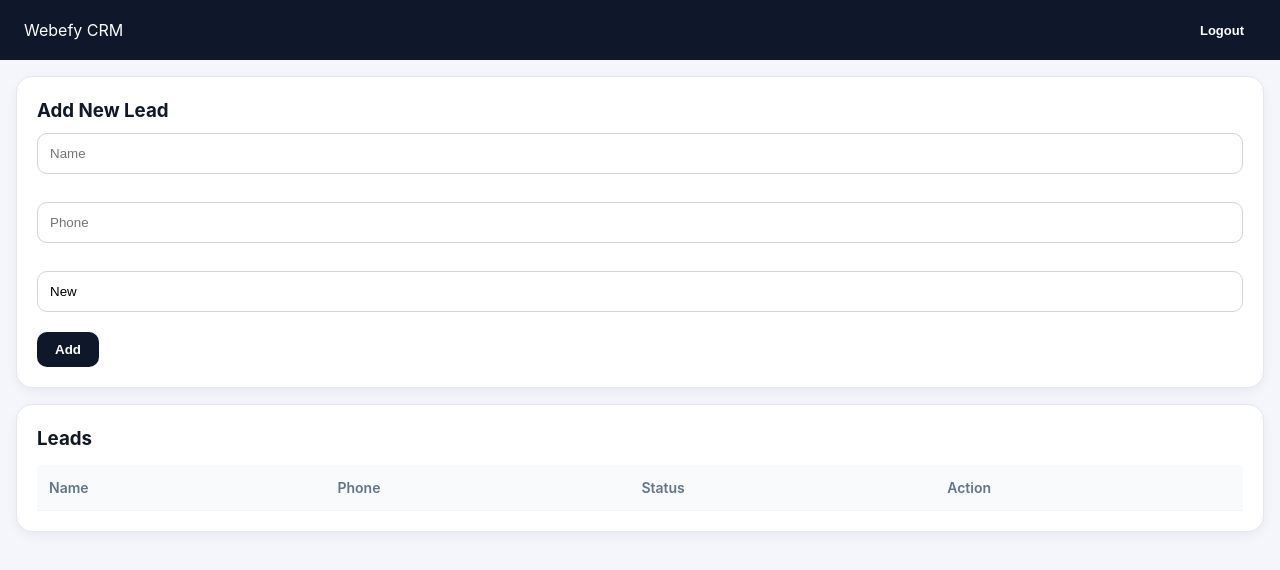
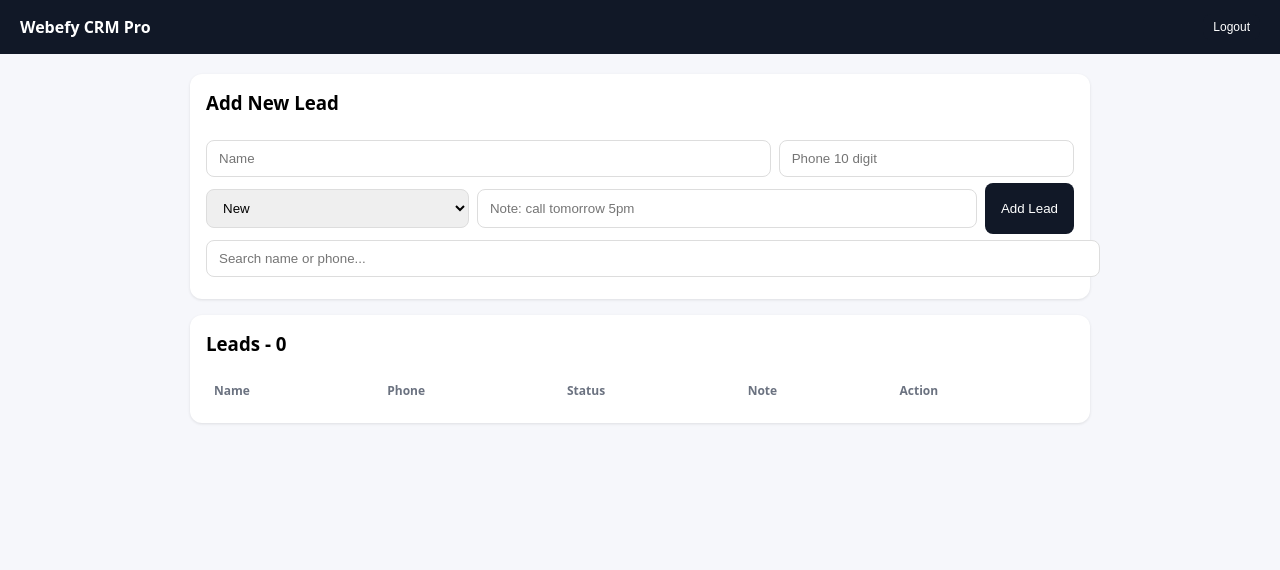
Before and after one commit to webefy2007/webefy.caller, a website: page public/dashboard.html in a window 1280 px wide. Drawn offline with Linux system fonts and the light colour scheme; no server answers; sample sign-in values are in the browser's storage.

Commit message:
Update dashboard.html

```diff
--- a/public/dashboard.html
+++ b/public/dashboard.html
@@ -1,43 +1,61 @@
 <!DOCTYPE html>
-<html><head><meta charset="UTF-8"><meta name="viewport" content="width=device-width, initial-scale=1.0"><title>Webefy CRM</title><link rel="stylesheet" href="/style.css"></head>
-<body>
-<div class="topbar"><span>Webefy CRM</span><button class="btn btn-sm" onclick="logout()">Logout</button></div>
+<html><head><meta charset="UTF-8"><meta name="viewport" content="width=device-width, initial-scale=1.0"><title>Webefy CRM - Pro</title>
+<style>
+body{font-family:system-ui;background:#f6f7fb;margin:0}.topbar{background:#111827;color:#fff;padding:14px 20px;display:flex;justify-content:space-between;align-items:center}.container{max-width:900px;margin:20px auto;padding:0 16px}.card{background:#fff;border-radius:12px;padding:16px;margin-bottom:16px;box-shadow:0 1px 3px rgba(0,0,0,.1)}.input{padding:10px 12px;border:1px solid #ddd;border-radius:8px;width:100%;margin:6px 0}.flex{display:flex;gap:8px;flex-wrap:wrap}.btn{background:#111827;color:#fff;border:none;padding:10px 16px;border-radius:8px;cursor:pointer}.btn-sm{padding:6px 10px;font-size:12px}.btn-danger{background:#ef4444}.btn-green{background:#10b981}.table{width:100%;border-collapse:collapse}.table th{text-align:left;color:#6b7280;font-size:12px;padding:8px}.table td{padding:12px 8px;border-top:1px solid #f3f4f6;font-size:14px}.badge{padding:4px 10px;border-radius:20px;font-size:11px;font-weight:600}.badge-new{background:#dbeafe;color:#1e40af}.badge-callback{background:#fef3c7;color:#92400e}.badge-won{background:#d1fae5;color:#065f46}.badge-lost{background:#fee2e2;color:#991b1b}a{color:#2563eb;text-decoration:none}
+</style>
+</head><body>
+<div class="topbar"><b>Webefy CRM Pro</b><button class="btn btn-sm" onclick="logout()">Logout</button></div>
 <div class="container">
 <div class="card">
-<h3>Add New Lead</h3>
+<h3 style="margin-top:0">Add New Lead</h3>
 <div class="flex">
-<input id="name" class="input" placeholder="Name">
-<input id="phone" class="input" placeholder="Phone">
-<input id="status" class="input" placeholder="Status (New/Callback/Won)" value="New">
-<button class="btn" onclick="addLead()">Add</button>
+<input id="name" class="input" placeholder="Name" style="flex:2">
+<input id="phone" class="input" placeholder="Phone 10 digit" style="flex:1">
 </div>
+<div class="flex">
+<select id="status" class="input" style="flex:1"><option>New</option><option>Callback</option><option>Won</option><option>Lost</option></select>
+<input id="notes" class="input" placeholder="Note: call tomorrow 5pm" style="flex:2">
+<button class="btn" onclick="addLead()">Add Lead</button>
+</div>
+<input id="search" class="input" placeholder="Search name or phone..." onkeyup="load()">
 </div>
 <div class="card">
-<h3>Leads</h3>
-<table class="table"><thead><tr><th>Name</th><th>Phone</th><th>Status</th><th>Action</th></tr></thead><tbody id="leadsBody"></tbody></table>
+<h3 style="margin-top:0">Leads - <span id="count">0</span></h3>
+<table class="table"><thead><tr><th>Name</th><th>Phone</th><th>Status</th><th>Note</th><th>Action</th></tr></thead><tbody id="leadsBody"></tbody></table>
 </div>
 </div>
 <script>
 if(!localStorage.getItem('token')) location.href='/';
-function logout(){ localStorage.removeItem('token'); location.href='/'; }
+function logout(){localStorage.removeItem('token');location.href='/';}
+let allLeads=[];
 async function load(){
-  const res = await fetch('/api/clients', {headers:{Authorization:'Bearer '+localStorage.getItem('token')}});
-  const data = await res.json();
-  const body = document.getElementById('leadsBody');
-  body.innerHTML = '';
-  data.forEach(c=>{
-    body.innerHTML+=`<tr><td>${c.name}</td><td>${c.phone}</td><td><span class="badge badge-${c.status?.toLowerCase()}">${c.status}</span></td><td><button class="btn btn-sm btn-danger" onclick="del('${c.id}')">Delete</button></td></tr>`;
+  const q=document.getElementById('search').value.toLowerCase();
+  const res=await fetch('/api/clients',{headers:{Authorization:'Bearer '+localStorage.getItem('token')}});
+  allLeads=await res.json();
+  let filtered=allLeads.filter(c=>!q || c.name?.toLowerCase().includes(q) || c.phone?.includes(q));
+  document.getElementById('count').innerText=filtered.length;
+  const body=document.getElementById('leadsBody');
+  body.innerHTML='';
+  filtered.forEach(c=>{
+    const s=(c.status||'New').toLowerCase();
+    body.innerHTML+=`<tr>
+      <td><b>${c.name}</b></td>
+      <td><a href="tel:${c.phone}">${c.phone} 📞</a></td>
+      <td><span class="badge badge-${s}">${c.status}</span><br><select onchange="updateStatus('${c.id}',this.value)" style="margin-top:6px;font-size:11px"><option>Change...</option><option>New</option><option>Callback</option><option>Won</option><option>Lost</option></select></td>
+      <td style="max-width:150px">${c.notes||''}</td>
+      <td><button class="btn btn-sm btn-danger" onclick="del('${c.id}')">Delete</button></td>
+    </tr>`;
   });
 }
 async function addLead(){
-  const name=document.getElementById('name').value, phone=document.getElementById('phone').value, status=document.getElementById('status').value;
-  await fetch('/api/clients', {method:'POST', headers:{'Content-Type':'application/json', Authorization:'Bearer '+localStorage.getItem('token')}, body:JSON.stringify({name,phone,status})});
+  const name=document.getElementById('name').value, phone=document.getElementById('phone').value, status=document.getElementById('status').value, notes=document.getElementById('notes').value;
+  if(!name||!phone) return alert('Enter name phone');
+  await fetch('/api/clients',{method:'POST',headers:{'Content-Type':'application/json',Authorization:'Bearer '+localStorage.getItem('token')},body:JSON.stringify({name,phone,status,notes})});
+  document.getElementById('name').value='';document.getElementById('phone').value='';document.getElementById('notes').value='';
   load();
 }
-async function del(id){
-  await fetch('/api/clients/'+id, {method:'DELETE', headers:{Authorization:'Bearer '+localStorage.getItem('token')}});
-  load();
-}
+async function del(id){ if(!confirm('Delete?')) return; await fetch('/api/clients/'+id,{method:'DELETE',headers:{Authorization:'Bearer '+localStorage.getItem('token')}}); load();}
+async function updateStatus(id,newStatus){ if(newStatus==='Change...') return; await fetch('/api/clients/'+id,{method:'PATCH',headers:{'Content-Type':'application/json',Authorization:'Bearer '+localStorage.getItem('token')},body:JSON.stringify({status:newStatus})}); load();}
 load();
 </script>
 </body></html>
```
